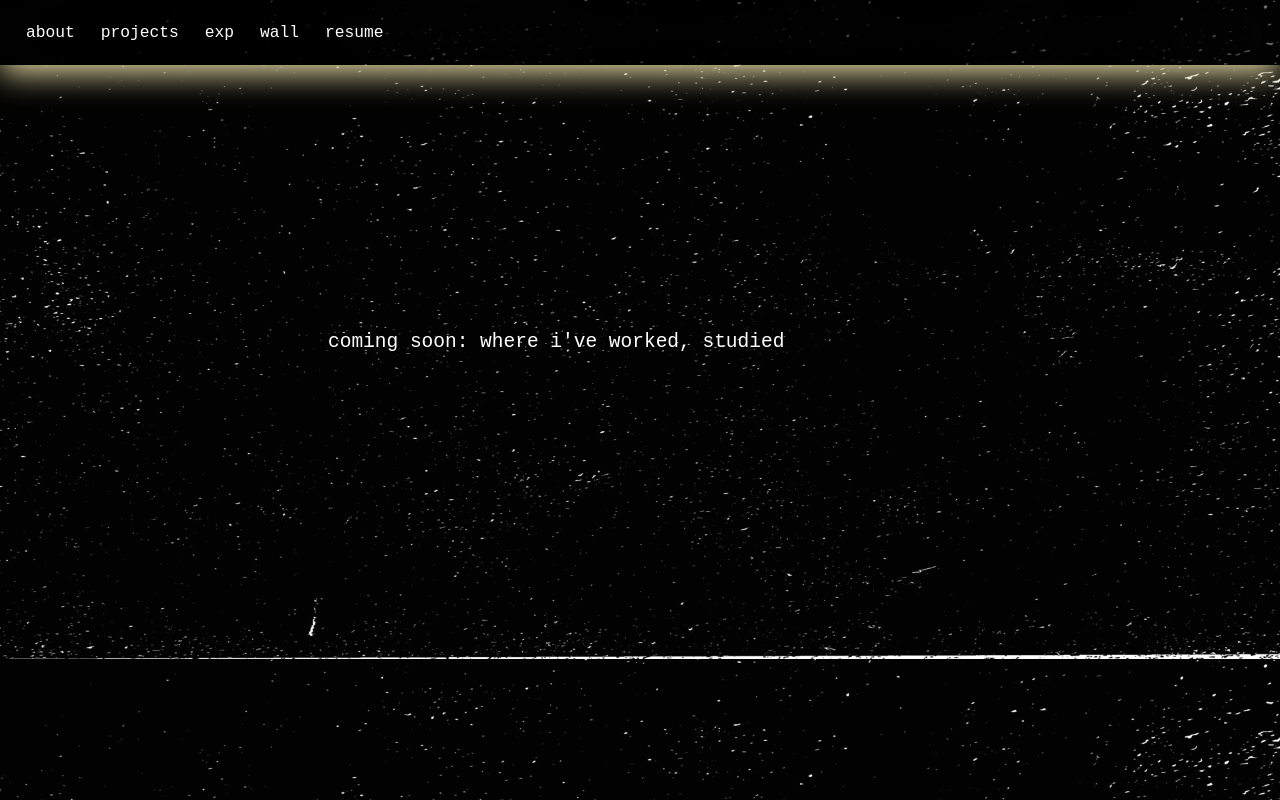
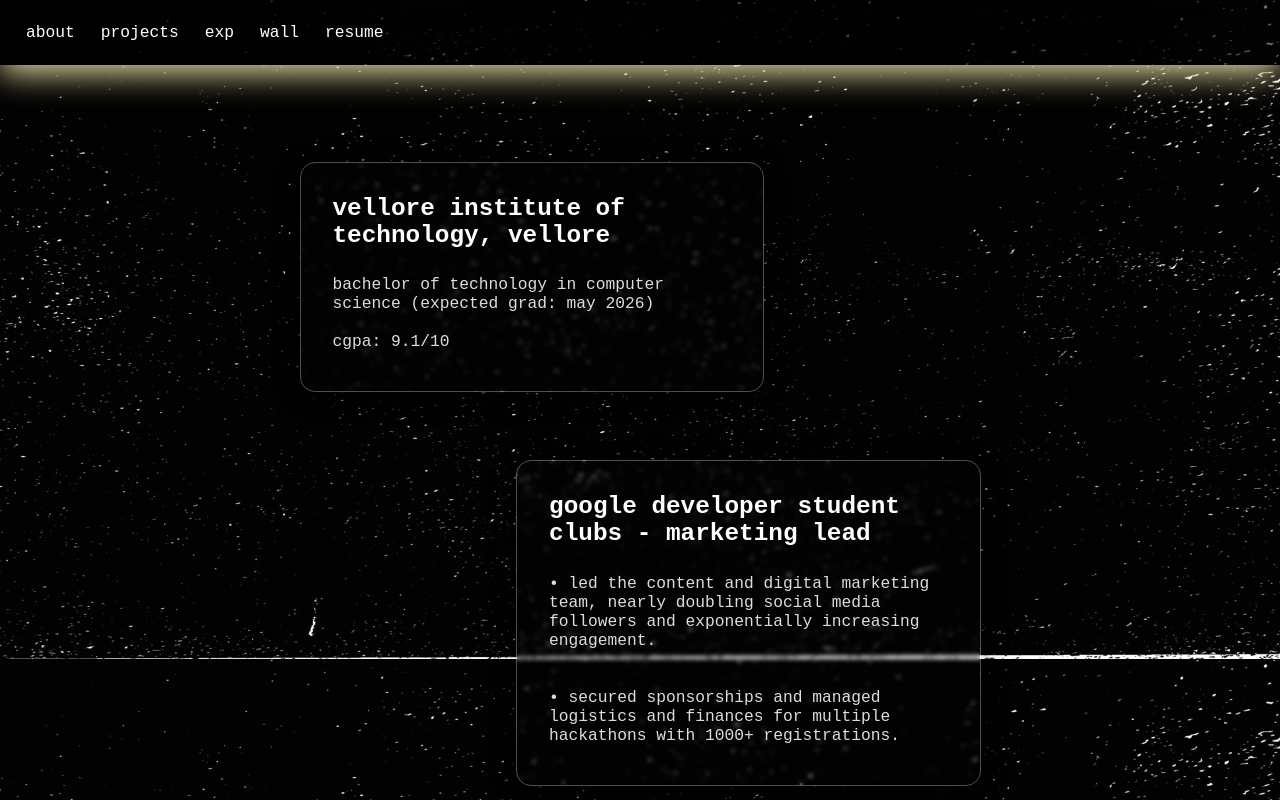
Before and after one commit to fauxriarty/portfolio, a Next.js app: page /work in a window 1280 px wide. Shown: the top 800 px of the page. Built offline with nearby package versions, Linux system fonts and the light colour scheme.

Commit message:
pushing some experience

```diff
--- a/src/pages/work.scss
+++ b/src/pages/work.scss
@@ -1,3 +1,63 @@
-*{
+.work-container {
+    display: flex;
+    flex-wrap: wrap;
+    gap: 20px;
     font-family: monospace;
+    padding-top: 112px;
 }
+
+.work-card {
+    background: rgba(49, 4, 4, 0);
+    border-radius: 15px;
+    box-shadow: 0 4px 30px rgba(0, 0, 0, 0.2);
+    backdrop-filter: blur(2px);
+    -webkit-backdrop-filter: blur(2px);
+    border: 1px solid rgba(255, 255, 255, 0.3);
+    max-width: 540px;
+    width: 90%;
+    padding: 32px;
+    margin: 24px;
+    transition: transform 0.3s ease, box-shadow 0.3s ease;
+
+    &:hover {
+        transform: translateY(-10px);
+        box-shadow: 0 8px 40px rgba(0, 0, 0, 0.3);
+        background-color: #fff;
+        backdrop-filter: blur(2px);
+        color: #000;
+
+        h2, p {
+            color: #000;
+        }
+    }
+
+    &:nth-child(odd) {
+        align-self: flex-start;
+        margin-right: 33%;
+    }
+
+    &:nth-child(even) {
+        align-self: flex-end;
+        margin-left: 33%;
+    }
+
+    h2 {
+        font-size: 1.5em;
+        margin-bottom: 10px;
+        color: #fff;
+    }
+
+    p {
+        font-size: 1em;
+        color: #ddd;
+        white-space: pre-line;
+    }
+}
+
+@media (max-width: 768px) {
+    .work-card:nth-child(odd),
+    .work-card:nth-child(even) {
+        margin-right: auto;
+        margin-left: auto;
+    }
+}
--- a/src/pages/work.tsx
+++ b/src/pages/work.tsx
@@ -1,7 +1,45 @@
 import React from 'react';
+import './work.scss';
 
-export const Exp = () => {
-    return <p className='sec-text'>Coming Soon: Where I've Worked, Studied</p>;
-  };
+const experiences = [
+  {
+    id: 1,
+    title: 'Vellore Institute of Technology, Vellore',
+    description: `Bachelor of Technology in Computer Science (Expected grad: May 2026)\n\ncGPA: 9.1/10`
+  },
+  {
+    id: 2,
+    title: 'Google Developer Student Clubs - Marketing Lead',
+    description: `• Led the Content and Digital Marketing team, nearly doubling social media followers and exponentially increasing engagement.
+    \n\n• Secured sponsorships and managed logistics and finances for multiple hackathons with 1000+ registrations.`
+  },
+  {
+    id: 3,
+    title: 'Full Stack Developer Intern - Drishtee Foundation',
+    description: `• Built a web application connecting people with resources and skills to those in need, supporting the 'Swavalamban' initiative through centralized Happiness Cafés.
+    \n\n• Developed the backend using Node.js, Express, Prisma ORM, and PostgreSQL, creating API endpoints for CRUD operations.
+    \n\n•Integrated Gemini API for personalized recommendations based on user skills and resources.`
+  },
+  {
+    id: 4,
+    title: 'Android Developer - Chamberly AB',
+    description: `• Developed the Android version of Chamberly (originally on iOS) using Kotlin and Android Studio.
+    \n\n• Contributed to both backend and frontend development, optimizing Cloud Firestore queries for better performance.
+    \n\n• Implemented push notifications using the FCM API.`
+  }
+];
 
-  export default Exp;
+export const Work = () => {
+  return (
+    <div className='work-container'>
+      {experiences.map(exp => (
+        <div key={exp.id} className='work-card'>
+          <h2>{exp.title}</h2>
+          <p>{exp.description}</p>
+        </div>
+      ))}
+    </div>
+  );
+};
+
+export default Work;
```
